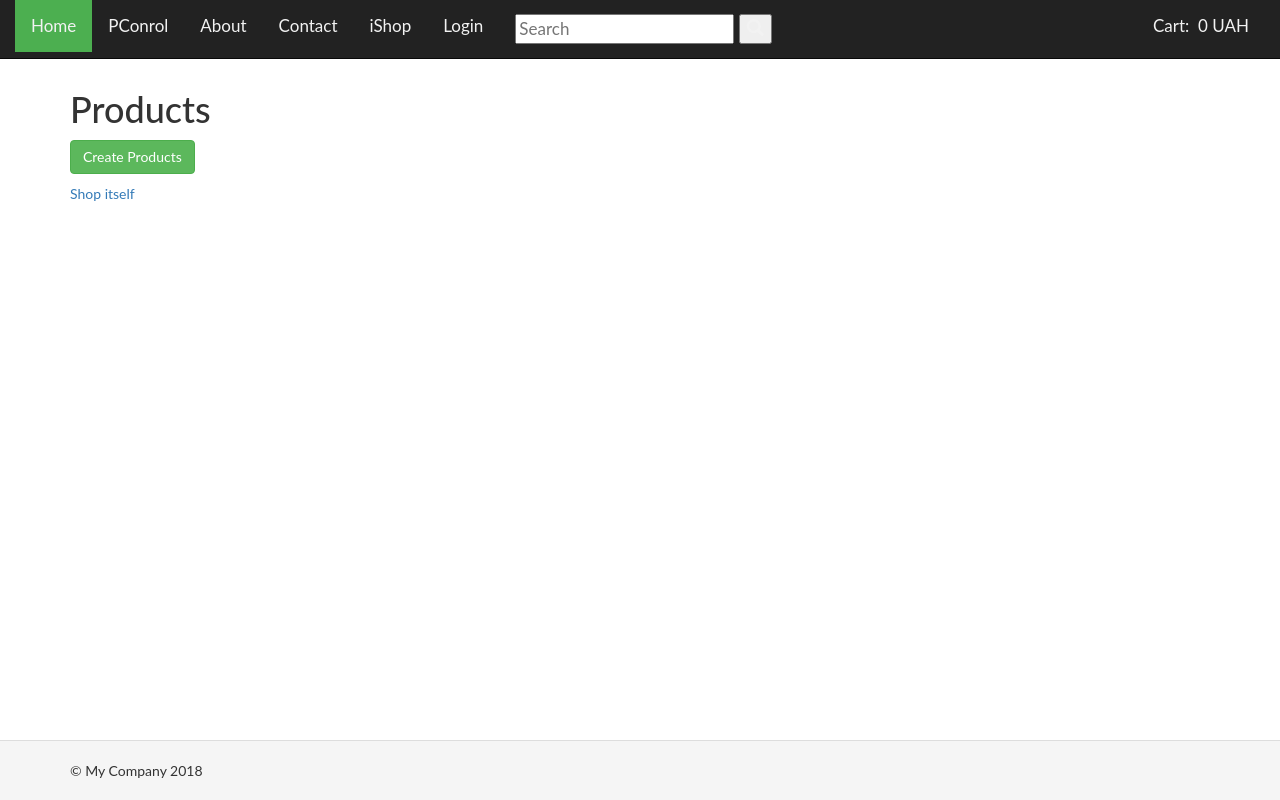
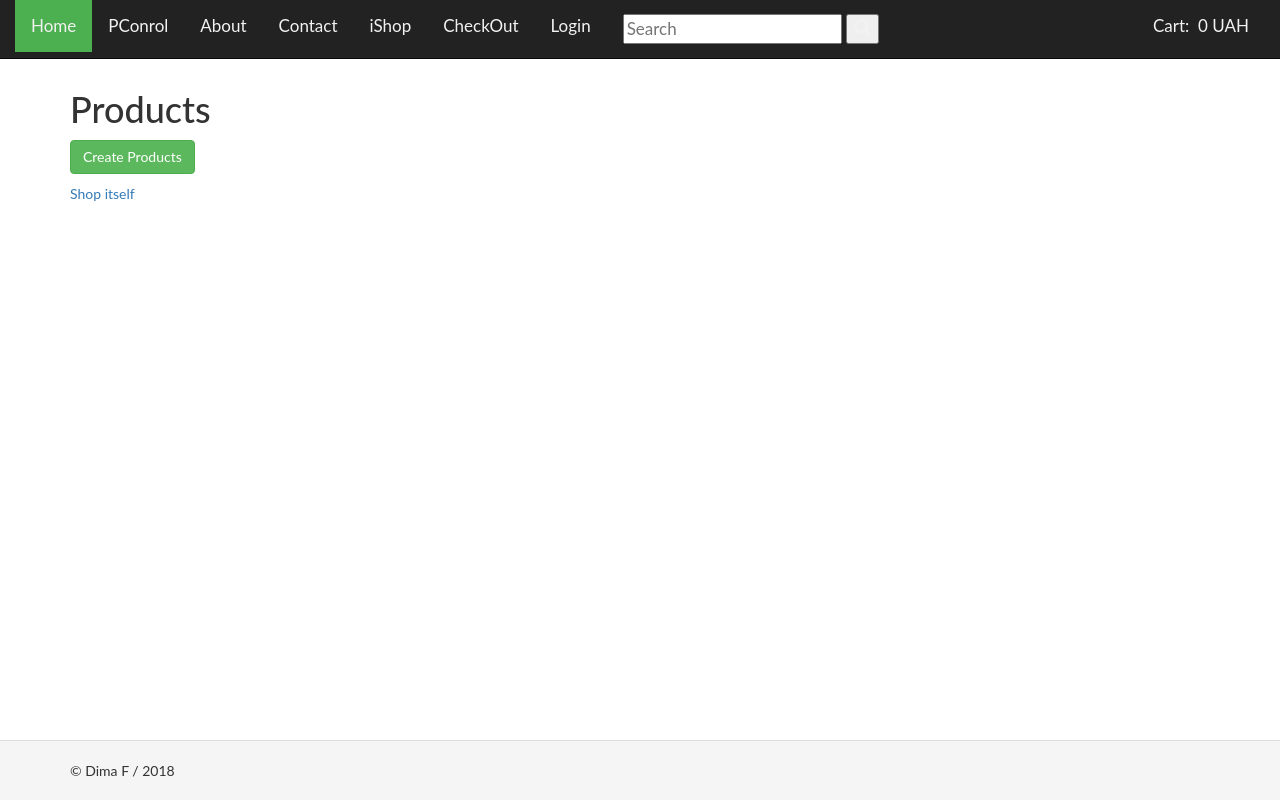
Before and after one commit to account931/iShop_Yii2, a Yii app: template views/products/index.php in a window 1280 px wide. Run offline with PHP 8.4 and a stand-in for Yii, Linux system fonts and the light colour scheme; the template is opened without the code that fills it: most values are stand-ins (such as "Sample title", 1, 10 or a date in 2020); data that the repository does not hold is empty; some libraries are stand-ins or nearby versions.

Commit message:
Add files via upload

```diff
--- a/views/layouts/main.php
+++ b/views/layouts/main.php
@@ -102,7 +102,8 @@ AppAsset::register($this);
 			<?= Html::a( "PConrol", ['/products/index', 'period' => "",   ] /* $url = null*/, $options = ['class'=>'', 'title' => 'Go home',] ) ?>
 			<?= Html::a( "About", ['/site/about', 'period' => "",   ] /* $url = null*/, $options = ['class'=>'', 'title' => 'About us',] ) ?>
 			<?= Html::a( "Contact", ['/site/contact', 'period' => "",   ] /* $url = null*/, $options = ['class'=>'', 'title' => 'Contact us',] ) ?>
-		    <?= Html::a( "iShop", ['/products/shop', 'period' => "",   ] /* $url = null*/, $options = ['title' => 'Login',] ) ?>
+		    <?= Html::a( "iShop", ['/products/shop', 'period' => "",   ] /* $url = null*/, $options = ['title' => 'Shop',] ) ?>
+			<?= Html::a( "CheckOut", ['/products/checkout', 'period' => "",   ] /* $url = null*/, $options = ['title' => 'Shop',] ) ?>
 
 			<?php
 			if (Yii::$app->user->isGuest) {
@@ -188,7 +189,7 @@ AppAsset::register($this);
 	<!-- Left from original-->
 	<footer class="footer">
     <div class="container">
-        <p class="pull-left">&copy; My Company <?= date('Y') ?></p>
+        <p class="pull-left">&copy; Dima F / <?= date('Y') ?></p>
 
         <p class="pull-right"><?= Yii::powered() ?></p>
     </div>
```
